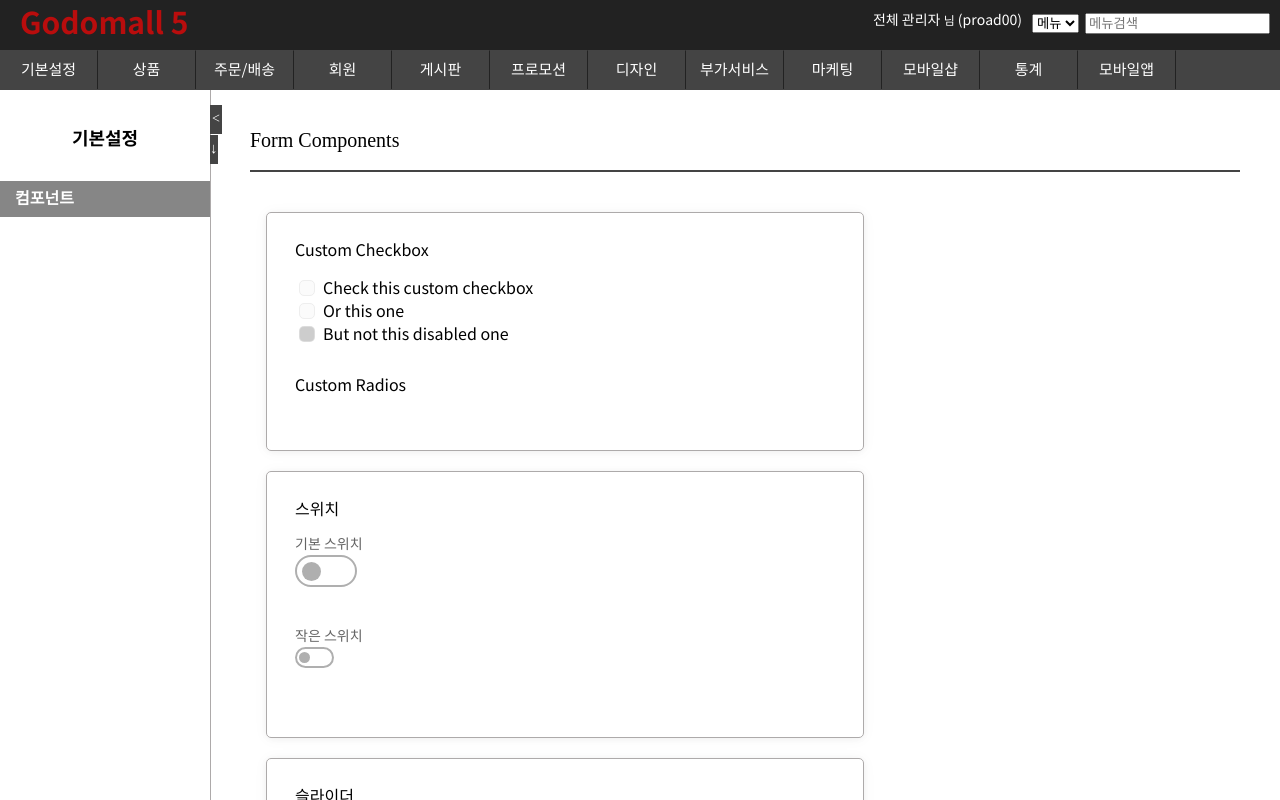
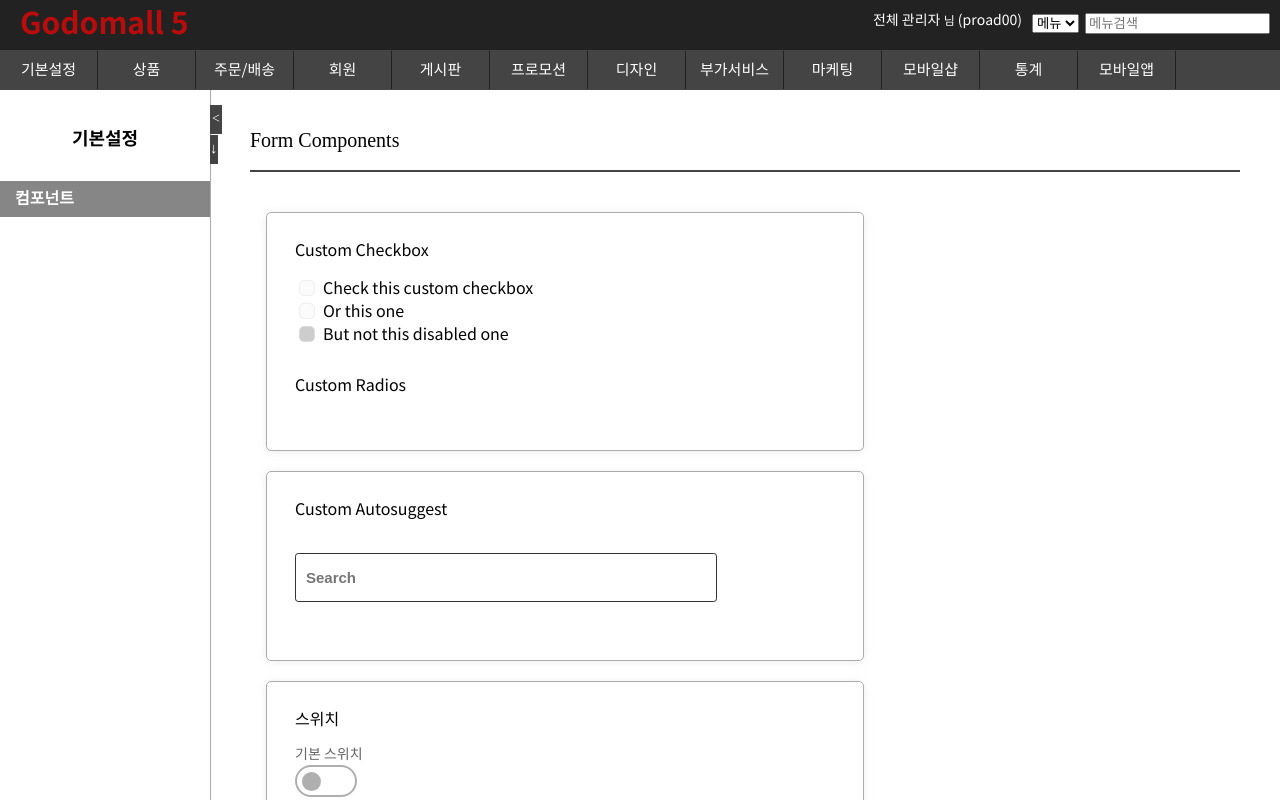
Before and after one commit to choitaehoon1998/react_test, a React (Create React App) app in the folder newlayout/: page /Components in a window 1280 px wide. Shown: the top 800 px of the page. Built offline with nearby package versions, Linux system fonts and the light colour scheme.

Commit message:
autosuggest
autosuggest

```diff
--- a/newlayout/package.json
+++ b/newlayout/package.json
@@ -8,8 +8,8 @@
     "@testing-library/user-event": "^13.5.0",
     "cross-env": "^7.0.3",
     "react": "^17.0.2",
+    "react-autosuggest": "^10.1.0",
     "react-dom": "^17.0.2",
-
     "react-dropzone": "^11.5.1",
     "react-icons": "^4.3.1",
     "react-modal": "^3.14.4",
--- a/newlayout/src/App.css
+++ b/newlayout/src/App.css
@@ -376,3 +376,120 @@ input[type="checkbox"]:disabled {
   border-color: rgba(255, 255, 255, 0.3);
   color: white;
 }
+
+.search-bar {
+  border: 1px solid;
+  width: 400px;
+  padding: 15px 10px;
+  font-size: 15px;
+  color: rgb(52, 52, 52);
+  font-weight: 600;
+  border-radius: 0.2rem;
+}
+
+.search-bar:focus {
+  outline: none;
+}
+
+/*
+SearchBar container
+*/
+
+.auto {
+  display: flex;
+  flex-direction: column;
+  width: 100%;
+  z-index: 1;
+}
+
+/*Cancel button styles*/
+
+.cancel-btn {
+  width: 17px;
+  color: rgb(99, 99, 99);
+  border: none;
+  outline: none;
+  font-weight: 500;
+  z-index: 1;
+  transform: translate(390px, 32px) scale(1.15);
+}
+
+.search {
+  display: flex;
+  flex-direction: row;
+}
+.active {
+  opacity: 1;
+}
+.inactive {
+  opacity: 0;
+}
+
+/*
+search results container div
+*/
+
+.search-results {
+  position: absolute;
+  top: 60px;
+  z-index: 20;
+  border: 1px solid;
+  padding: 5px;
+  max-height: 200px;
+  display: flex;
+  flex-direction: column;
+  background-color: white;
+  width: 410px;
+  overflow-y: scroll;
+  margin-top: 5px;
+  border-radius: 0.2rem;
+}
+
+/*
+SearchPreview Component
+*/
+
+.search-preview {
+  transition: 1s;
+  display: flex;
+  justify-content: space-between;
+  padding: 5px 3px;
+  padding-right: 10px;
+  border-top: 1px solid;
+  border-color: rgb(241, 241, 241);
+  align-items: baseline;
+}
+
+.first {
+  display: flex;
+  flex-direction: column;
+  align-items: baseline;
+}
+
+.second {
+  display: flex;
+  flex-direction: column;
+  align-items: baseline;
+}
+
+.sub-header {
+  font-weight: 600;
+  font-size: 10px;
+  color: rgb(121, 121, 121);
+}
+.name {
+  font-size: 15px;
+  color: rgb(74, 74, 74);
+  font-weight: 800;
+  margin: 0rem 0;
+}
+.age {
+  font-size: 15px;
+  margin: 3px 0px;
+  color: rgb(74, 74, 74);
+  font-weight: 600;
+}
+
+.start {
+  border-top: none;
+}
--- a/newlayout/src/ComponentPage/components.js
+++ b/newlayout/src/ComponentPage/components.js
@@ -7,6 +7,7 @@ import CheckboxCoponent from "../component/components/checkbox";
 import { CountingStar } from "../component/components/countingstar";
 import { Tags } from "../component/components/tags";
 import {DropZone} from "../component/components/dropzone";
+import AutosuggestComponent from "../component/components/autosuggestComponent";
 
 export default function Components() {
     return(
@@ -32,6 +33,20 @@ export default function Components() {
                             </label>
                             <div className="form-groups">
 
+                            </div>
+
+
+                        </div>
+                    </div>
+
+
+                    <div className="left-frame">
+                        <div className="form-frame frame1">
+                            <label>
+                                Custom Autosuggest
+                            </label>
+                            <div className="form-groups">
+                                <AutosuggestComponent></AutosuggestComponent>
                             </div>
 
 
--- /dev/null
+++ b/newlayout/src/component/components/autocomplete/searchBar.js
@@ -0,0 +1,63 @@
+import React from "react";
+
+const SearchBar = ({ results, keyword, updateField }) => {
+    //renders our results using the SearchPreview component
+    var updateText = text => {
+    updateField("keyword", text, false);
+    updateField("results", []);
+    };
+
+    var cancelSearch = () => {
+    updateField("keyword", "");
+    };
+
+    var renderResults = results.map(({ position, name, age }, index) => {
+    return (
+        <SearchPreview
+            key={index}
+            updateText={updateText}
+            index={index}
+            position={position}
+            name={name}
+            age={age}
+        />
+    );
+    });
+    return (
+    <div className="auto">
+        <button
+        onClick={() => cancelSearch()}
+        className={`cancel-btn ${keyword.length > 0 ? "active" : "inactive"}`}
+        >
+        x
+        </button>
+        <input
+        className="search-bar"
+        placeholder="Search"
+        value={keyword}
+        onChange={e => updateField("keyword", e.target.value)}
+        />
+
+        {results.length > 0 ? (
+        <div className="search-results">{renderResults}</div>
+        ) : null}
+    </div>
+    );
+};
+
+  //stateless component to render preview results
+    const SearchPreview = ({ age, name, position, index, updateText }) => {
+    return (
+    <div
+        onClick={() => updateText(name)}
+        className={`search-preview ${index == 0 ? "start" : ""}`}
+    >
+        <div className="first">
+        <p className="name">{name}</p>
+        <p className="sub-header">{position}</p>
+        </div>
+    </div>
+    );
+};
+
+export default SearchBar;
--- /dev/null
+++ b/newlayout/src/component/components/autosuggestComponent.js
@@ -0,0 +1,55 @@
+import React, { Component } from 'react';
+import SearchBar from './autocomplete/searchBar'
+
+class autosuggestComponent extends Component {
+    state = {
+        data: [
+        { name: "Andrew R. Kelly", age: 22, position: "Janitor" },
+        { name: "Adrian Sanchez", age: 30, position: "Teacher" },
+        { name: "Anderson Brown", age: 25, position: "Principal" },
+        { name: "Anna Valio", age: 30, position: "guidance councelor" },
+        { name: "Asha Mathews", age: 50, position: "Teacher" },
+        { name: "Alicia keys", age: 25, position: "Librarian" },
+        { name: "Alexa Dot", age: 30, position: "teacher" },
+        { name: "Bob Squarepants", age: 20, position: "secretary" },
+        { name: "브로넥스", age: 20, position: "Hi" },
+        ],
+        keyword: "",
+        results: []
+    };
+
+    matchName = (name, keyword) => {
+        var keyLen = keyword.length;
+        name = name.toLowerCase().substring(0, keyLen);
+        if (keyword == "") return false;
+        return name == keyword.toLowerCase();
+    };
+
+    onSearch = async text => {
+        let {data} = this.state;
+
+        var results = data.filter(item => true == this.matchName(item.name, text));
+
+        this.setState({results})
+    };
+
+    updateField = (field, value, update = true) => {
+        if (update) this.onSearch(value);
+        this.setState({ [field]: value });
+    };
+    render() {
+        let { results, keyword } = this.state;
+
+        return (
+        <div className="App">
+            <SearchBar
+            results={results}
+            keyword={keyword}
+            updateField={this.updateField}
+            />
+        </div>
+        );
+    }
+}
+
+export default autosuggestComponent;
```
Also changed, not shown: 1 other file (tests, documents, lock files or other folders).
